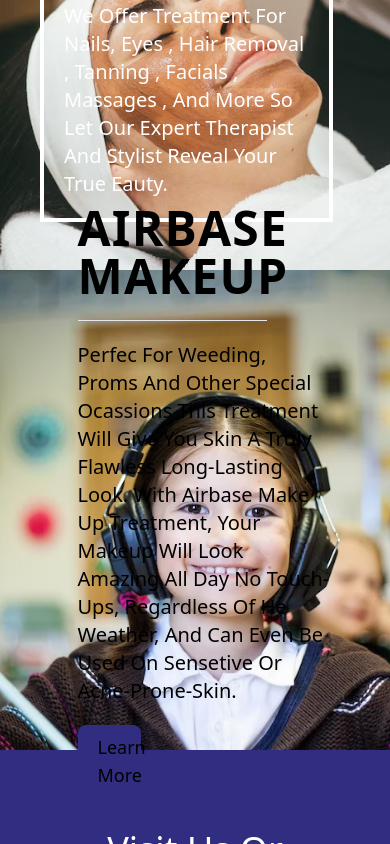
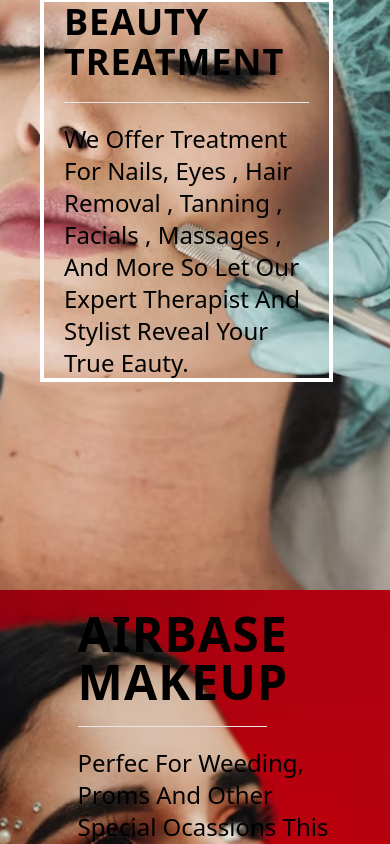
Before and after one commit to yafet-123/Sample_beauty_salon_sample1_frontend, a Next.js app: page / in a window 390 px wide. Shown: the part 8840-9684 px from the top of the page. Built offline with nearby package versions, Linux system fonts and the light colour scheme.

Commit message:
making responsive

```diff
--- a/components/Beauyreatment.js
+++ b/components/Beauyreatment.js
@@ -3,13 +3,13 @@ import React from "react";
 export function Beauyreatment() {
   return (
     <div className="flex flex-col">
-      <div className="beauytreatment-background-one w-full h-[30rem] relative">
+      <div className="beauytreatment-background-one w-full h-[50rem] relative">
         <div className="bg-transparent w-3/4 lg:w-[40rem] h-96 p-5 lg:p-10 absolute top-0 right-0 bottom-0 left-10 my-auto flex flex-col justify-center border-4 border-white">
-          <h1 className="text-white text-5xl text-left font-bold uppercase mb-5 tracking-wide lg:w-1/2">
+          <h1 className="text-black text-4xl text-left font-bold uppercase mb-5 tracking-wide lg:w-1/2">
             Beauty treatment
           </h1>
           <hr className="h-1 w-full bg-white mb-5" />
-          <p className="text-left text-white font-normal text-xl capitalize">
+          <p className="text-left text-black font-normal text-2xl capitalize">
             we offer treatment for nails, eyes , hair removal , tanning ,
             facials , massages , and more so let our expert therapist and
             stylist reveal your true eauty.
@@ -17,20 +17,20 @@ export function Beauyreatment() {
         </div>
       </div>
 
-      <div className="beauytreatment-background-two w-full h-[30rem] relative">
+      <div className="beauytreatment-background-two w-full h-[50rem] relative">
         <div className="bg-transparent w-3/4 lg:w-[40rem] h-96 p-5 lg:p-10 absolute top-0 right-10 bottom-0 my-auto flex flex-col justify-center">
           <h1 className="text-black text-5xl text-left font-bold uppercase mb-5 tracking-wide lg:w-1/2">
             Airbase Makeup
           </h1>
           <hr className="h-2 w-3/4 bg-indigo-300 mb-5" />
-          <p className="text-left text-black font-normal text-xl capitalize">
+          <p className="text-left text-black font-normal text-2xl capitalize">
             Perfec for weeding, proms and other special ocassions this treatment
             will give you skin a truly flawless long-lasting look. with airbase
             make up treatment, your makeup will look amazing all day no
             touch-ups, regardless of he weather, and can even be used on
             sensetive or acne-prone-skin.
           </p>
-          <button className="px-5 py-2 text-left bg-indigo-900 capitalize text-lg w-1/4 my-5 rounded-lg">
+          <button className="px-5 py-2 text-center bg-indigo-900 capitalize text-lg w-2/4 my-5 rounded-lg text-white">
             Learn more
           </button>
         </div>
```
Also changed, not shown: public/images/bgImage8.avif, public/images/bgImage9.avif.
